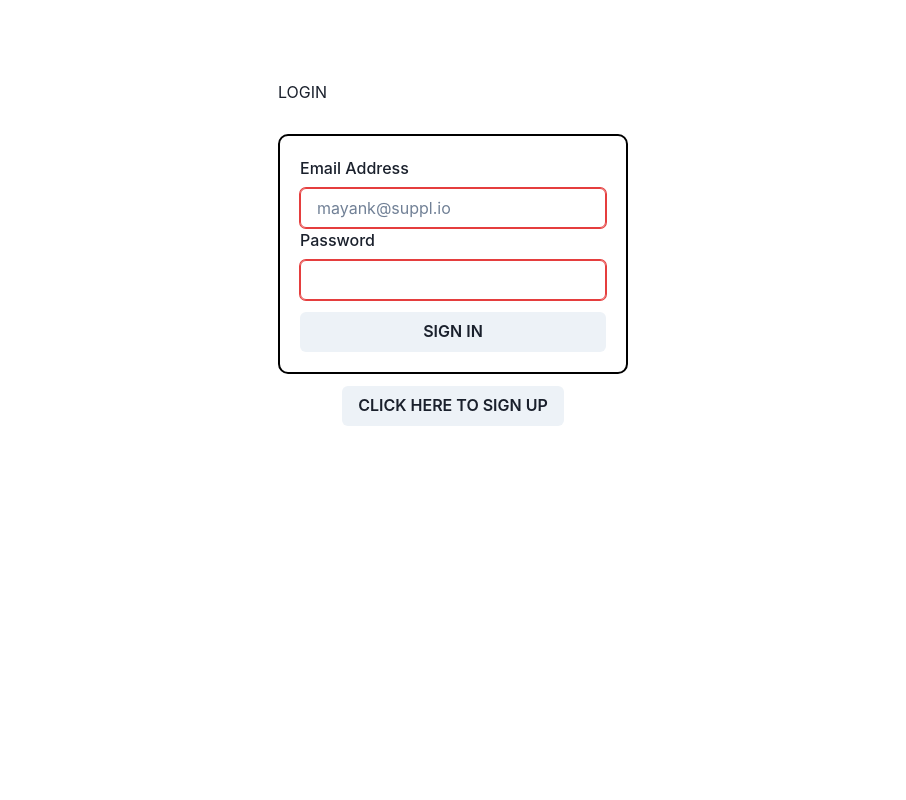
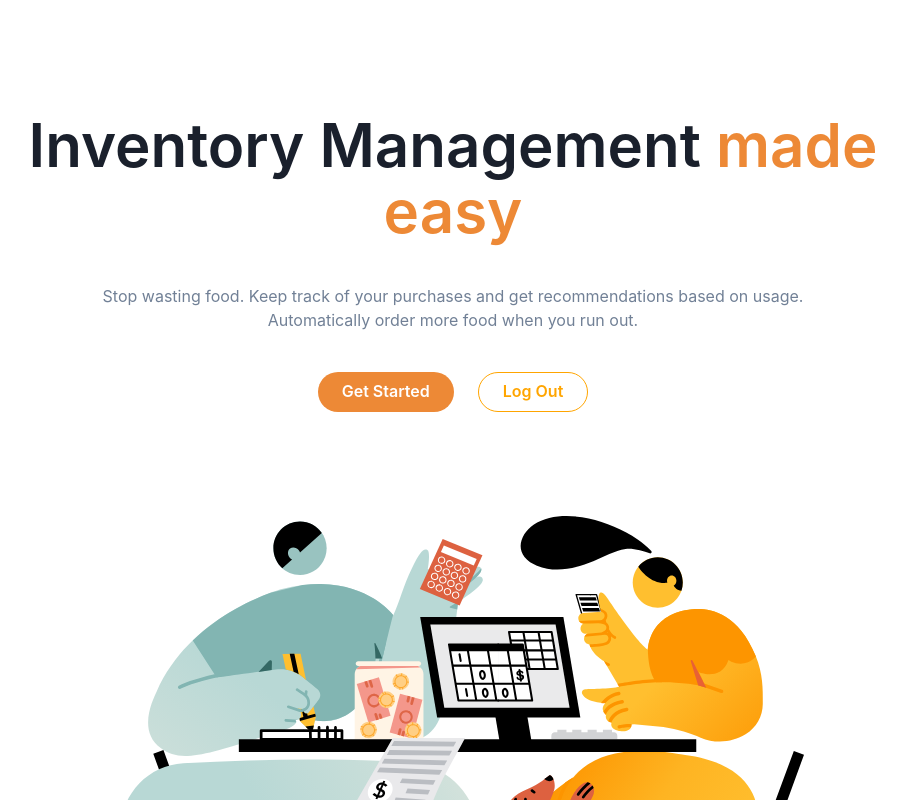
Before and after one commit to marcusbory/supplio, a React (Create React App) app: page / in a window 1280 px wide. Shown: the top 800 px of the page, without its empty margins (187-1093 px from the left). Built offline with nearby package versions, Linux system fonts and the light colour scheme; no server answers.

Commit message:
:zap: Update routing

```diff
--- a/src/components/App.js
+++ b/src/components/App.js
@@ -1,12 +1,11 @@
 import React from 'react'
 import { ChakraProvider } from '@chakra-ui/react'
 import { BrowserRouter as Router, Routes as Switch, Route } from 'react-router-dom'
-import { PageWrapper } from './common/PageWrapper';
 import { AuthProvider } from '../contexts/AuthContext';
-import { PrivateRoute } from './Auth/PrivateRoute';
 import { SignUp } from './Auth/Signup';
 import { HomePage } from './Pages/HomePage';
 import { Login } from './Auth/Login';
+import '../styles/index.css'
 
 function App() {
   return (
@@ -15,9 +14,9 @@
         <AuthProvider>
           <Switch>
             <Route path="/signup" element={<SignUp />} />
+            <Route path="/login" element={<Login />} />
             {/* <Route path="/home" element={<PrivateRoute component={<HomePage />} />} /> */}
-            <Route path="/home" element={<HomePage />} />
-            <Route exact path="/" element={<Login />} />
+            <Route exact path="/" element={<HomePage />} />
           </Switch>
         </AuthProvider>
       </Router>
```
